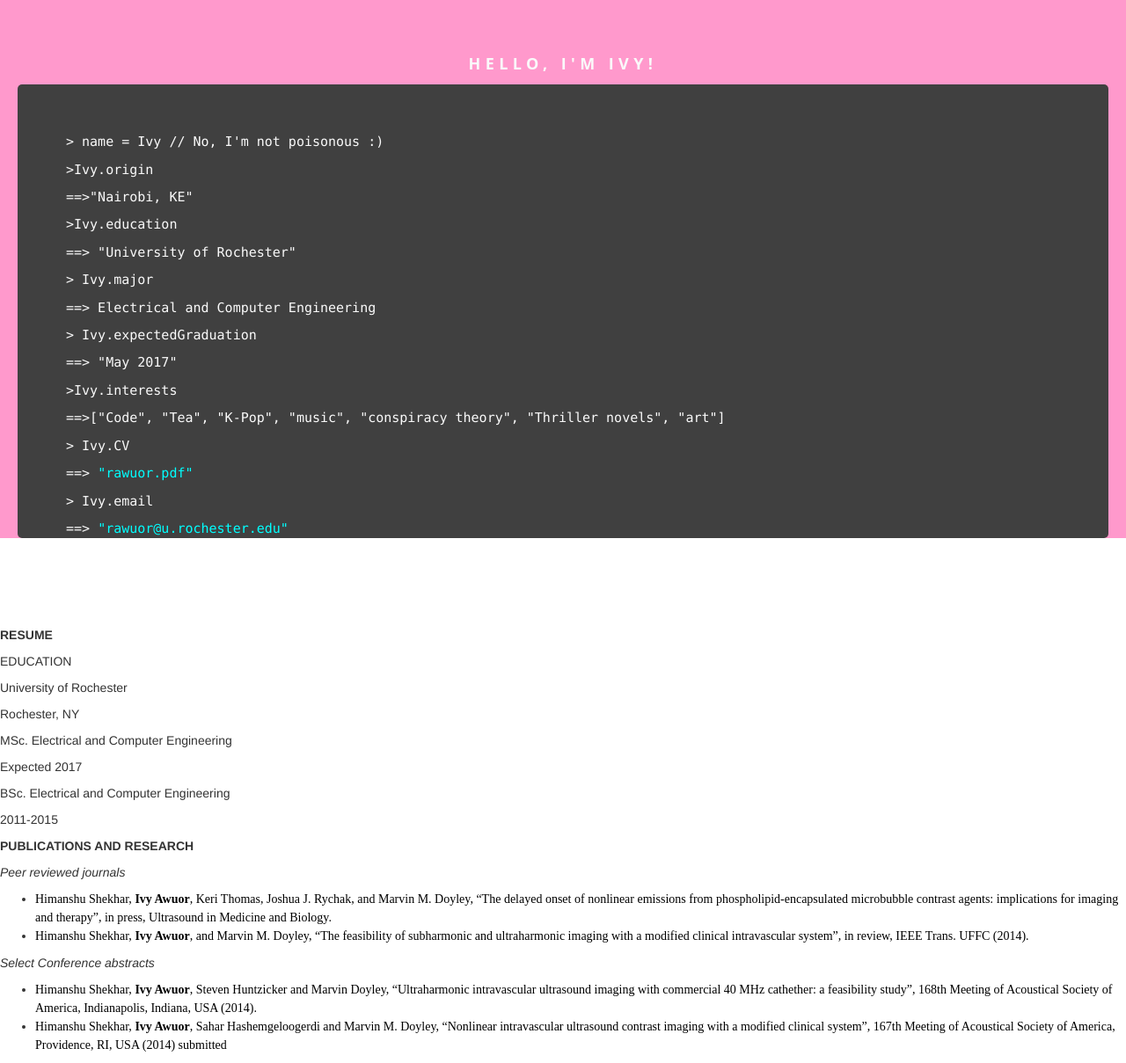
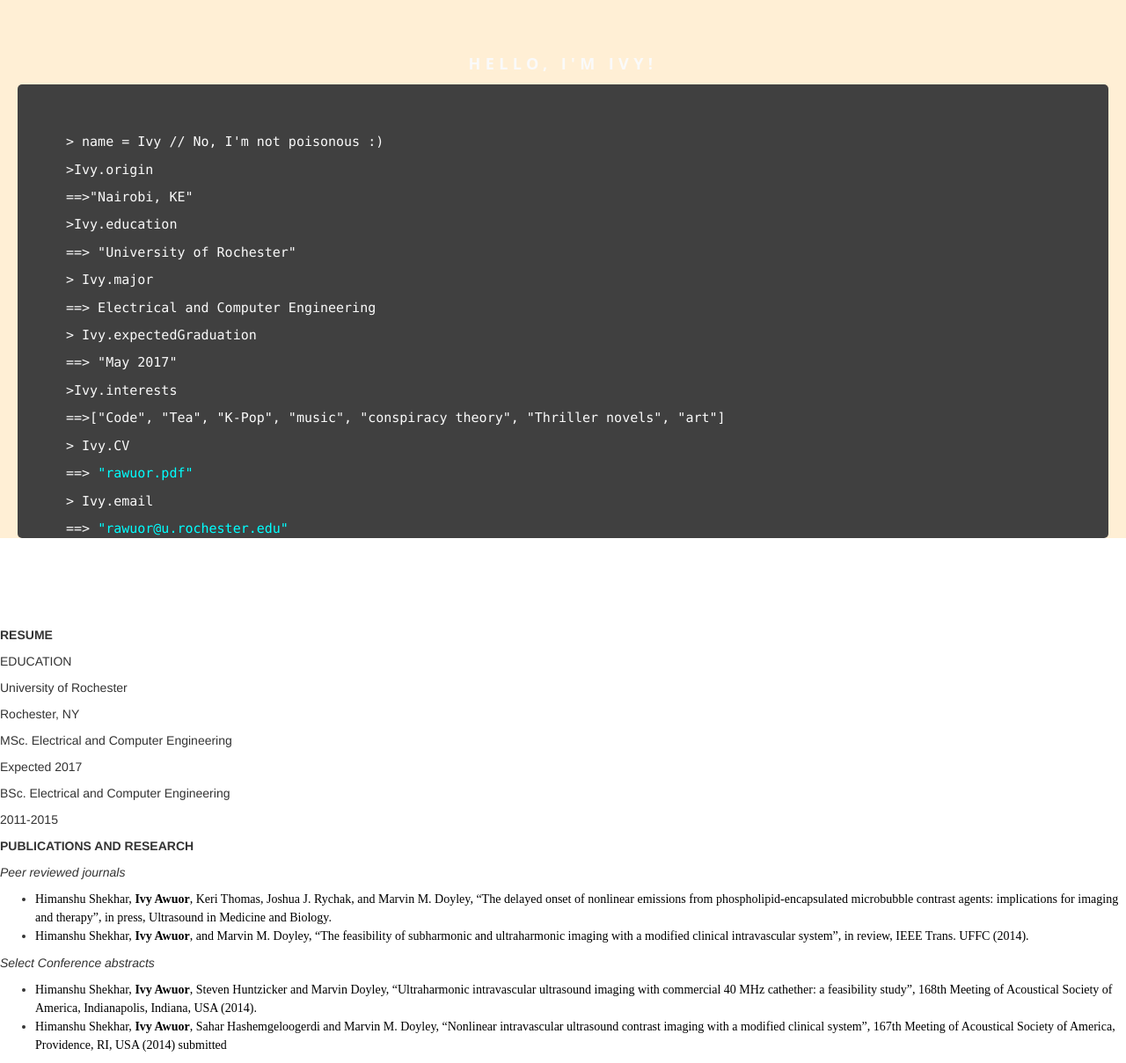
Before and after one commit to rawuor/rawuor.github.io, a Jekyll site: the page index.html, which Jekyll copies as it is, in a window 1280 px wide. Shown: the part 486-1695 px from the top of the page at 88% size. Built offline with Jekyll 4.4.1, drawn with Linux system fonts in a browser that asks for light colours; nearby versions of some CDN libraries.

Commit message:
Update default.css

```diff
--- a/css/default.css
+++ b/css/default.css
@@ -40,7 +40,7 @@
 #about_wrapper{
   padding-top:60px;
   /*padding-bottom:60px;*/
-  background-color:#ff99cc;
+  background-color:#ffefd5;
   width:100%;
   /*height:850px;*/
  /* min-width:800px;*/
@@ -104,7 +104,7 @@
 }
 
 #resume_about{
-  background-color:#A8A8A8;
+  background-color:#a9a9a9;
   width:100%;
 }
 
```
